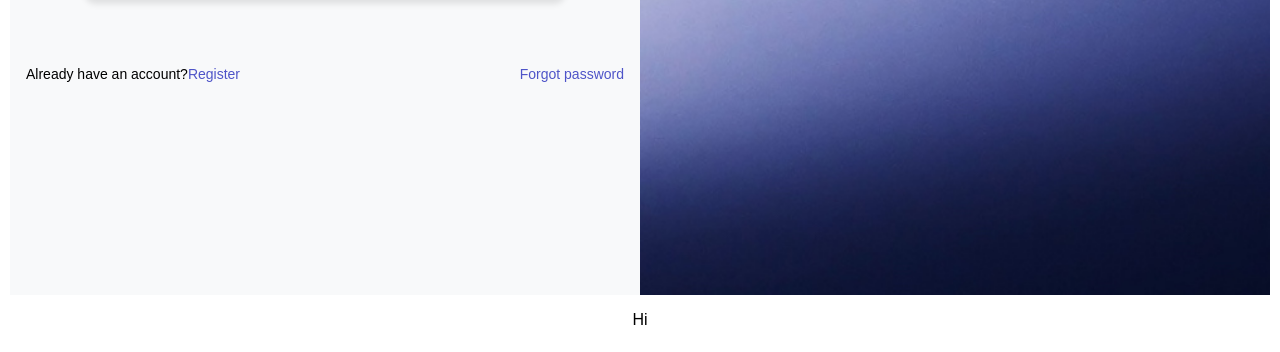
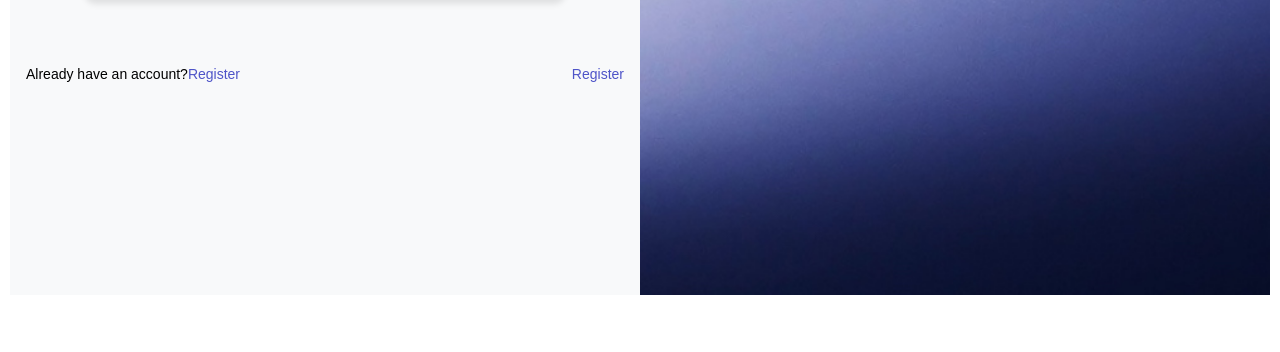
Before and after one commit to OlgaKruglik/userList, a React (Create React App) app: page / in a window 1280 px wide. Shown: the part 515-867 px from the top of the page. After the commit the page ends 820 px from the top, so only its background shows below. Built offline with nearby package versions, Linux system fonts and the light colour scheme; no server answers.

Commit message:
small fixes

```diff
--- a/src/App.js
+++ b/src/App.js
@@ -14,7 +14,6 @@ function App() {
         <Route path="/toolbar" element={<Toolbar />} />
         <Route path="/" element={<Login />} />
       </Routes>
-      <p>Hi</p>
     </div>
   );
 }
--- a/src/Pages/Login.jsx
+++ b/src/Pages/Login.jsx
@@ -1,6 +1,7 @@
 import React, { useState } from 'react';
 import axios from 'axios';
 import { useNavigate } from 'react-router-dom';
+import { Link } from 'react-router-dom';
 import eye from './image/eyi.png'
 import imgEmail from './image/imgEmail.webp';
 import useFetchUsers from '../hoock/useUser';
@@ -134,10 +135,10 @@ function Login() {
           <div className="form-footer">
             <div className="form-footer-register">
               <p>Already have an account?</p>
-              <a href="/registration">Register</a>
+              <Link to="/registration">Register</Link>
             </div>
             <div className="form-footer-register">
-              <a href="/registration">Forgot password</a>
+            <Link to="/registration">Register</Link>
             </div>
           </div>
         </div>
--- a/src/index.js
+++ b/src/index.js
@@ -5,14 +5,14 @@ import axios from 'axios';
 import App from './App';
 import './App.css';
 
-axios.defaults.baseURL = 'https://2e2e-81-199-26-3.ngrok-free.app';
+axios.defaults.baseURL = 'https://4938-85-203-15-103.ngrok-free.app';
 axios.defaults.withCredentials = true;
 
 const root = createRoot(document.getElementById('root'));
 root.render(
   <React.StrictMode>
-    <HashRouter>
-      <App />
-    </HashRouter>
-  </React.StrictMode>
+  <HashRouter>
+    <App />
+  </HashRouter>
+</React.StrictMode>
 );
```
Also changed, not shown: server.js (+19 -5 lines), 2 other files (tests, documents, lock files or other folders).
